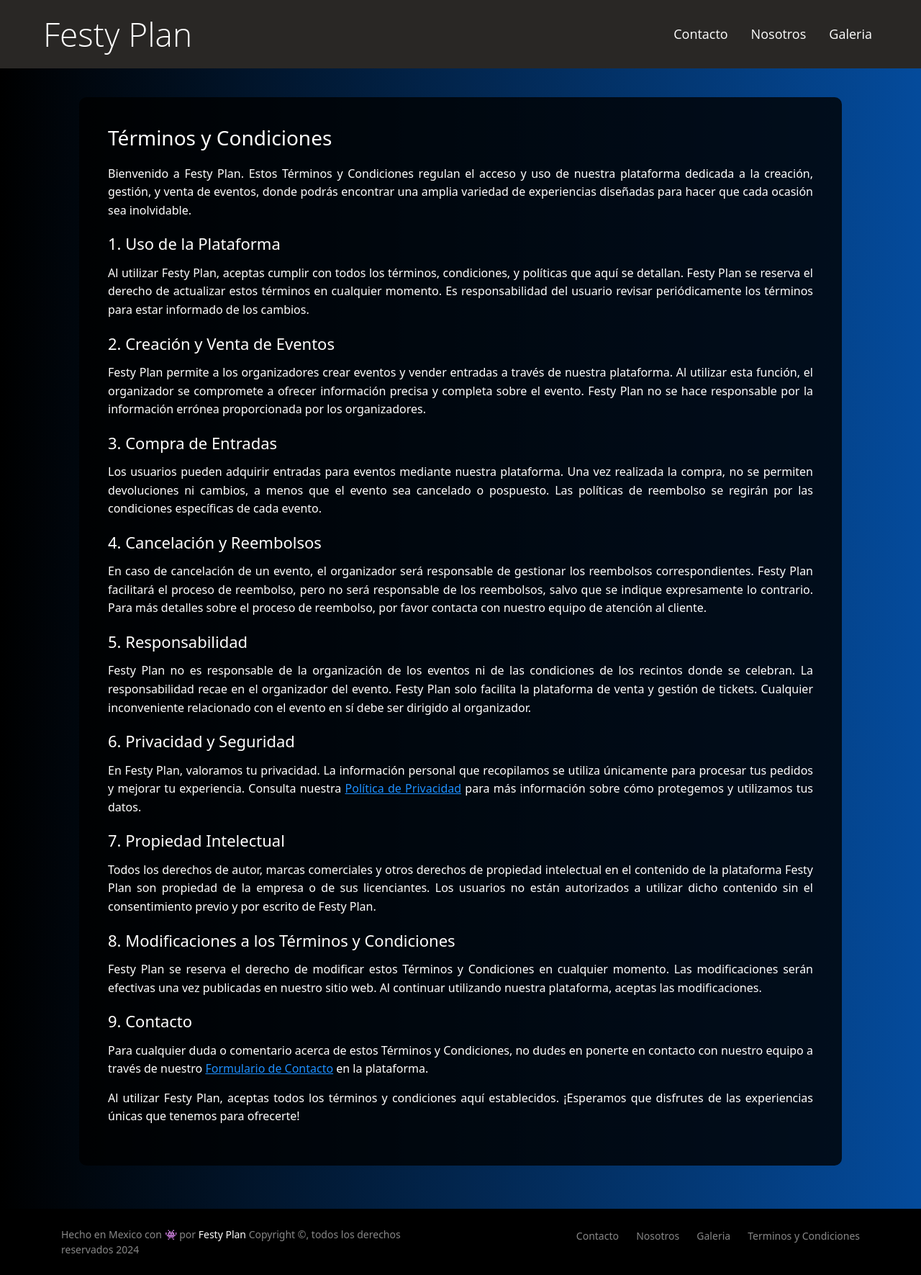
After one commit to gaelLara21/FESTIPLAN, a Flask app: page /terminos in a window 1280 px wide. The commit adds this page. Shown: the whole page at 72% size. Run offline with Flask 3, Linux system fonts and the light colour scheme.

Commit message:
03 Implementando Templates

```diff
--- a/app/app.py
+++ b/app/app.py
@@ -7,5 +7,19 @@
     return render_template('index.html')
 
 
+@app.route('/contacto')
+def contacto():
+    return render_template('contacto.html')
+
+
+@app.route('/nosotros')
+def nosotros():
+    return render_template('nosotros.html')
+
+@app.route('/terminos')
+def terminos():
+    return render_template('terminos.html')
+
+
 if __name__=='__main__':
     app.run(debug=True, port=5000)
--- a/app/static/css/style.css
+++ b/app/static/css/style.css
@@ -51,7 +51,7 @@
   margin-left: 20px;
 }
 .footer-menu li:hover a{
-  color: #ff5e14;
+  color: #044b9c;
 }
 .footer-menu li a {
   font-size: 14px;
@@ -107,7 +107,6 @@
 
 /* ----- ----- HEADER ----- ----- */
 
-/* Estilo para el header con video de fondo */
 header {
     width: 100%;
     position: relative;
--- a/app/static/css/styles.css
+++ b/app/static/css/styles.css
@@ -0,0 +1,293 @@
+body{
+    background-image: linear-gradient(to right, #000000, #044b9c);
+}
+.a{
+    color: #000000;
+}
+
+/*footer*/
+.footer-menu ul {
+    margin: 0px;
+    padding: 0px;
+}
+.container-footer {
+    max-width: 1140px;
+}
+.copyright-area{
+  background: #000000;
+  padding: 25px 0;
+}
+.copyright-text p {
+  margin: 0;
+  font-size: 14px;
+  color: #878787;
+}
+.copyright-text p a{
+  color: #ffffff;
+  text-decoration: none;
+}
+.footer-menu li {
+  display: inline-block;
+  margin-left: 20px;
+}
+.footer-menu li:hover a{
+  color: #044b9c;
+}
+.footer-menu li a {
+  font-size: 14px;
+  color: #878787;
+  text-decoration: none;
+}
+.row-footer {
+    display: -ms-flexbox;
+    display: flex;
+    -ms-flex-wrap: wrap;
+    flex-wrap: wrap;
+    margin-right: -15px;
+    margin-left: -15px;
+}
+.text-lg-left {
+    text-align: left !important;
+}
+.text-right {
+    text-align: right !important;
+}
+.col-xl-6 {
+    -ms-flex: 0 0 50%;
+    flex: 0 0 50%;
+    max-width: 50%;
+}
+.d-lg-block {
+    display: block !important;
+}
+.col-xl-6{
+	position: relative;
+    width: 100%;
+    min-height: 1px;
+    padding-right: 15px;
+    padding-left: 15px;
+}
+*, ::after, ::before {
+    box-sizing: border-box;
+}
+.container-footer {
+    width: 100%;
+    padding-right: 15px;
+    padding-left: 15px;
+    margin-right: auto;
+    margin-left: auto;
+}
+a{
+    text-decoration: black;
+
+}
+/*Estilos del Navbar*/
+.custom-navbar {
+    background-image: linear-gradient(to right, #292725, #292725);
+  }
+
+  .custom-navbar .nav-link,
+  .custom-navbar .navbar-brand,
+  .custom-navbar .navbar-toggler-icon {
+    color: white;
+  }
+  .form-control {
+    background-color: #5c009900;
+    color: #ffffff;
+    text-decoration: rgb(255, 255, 255);
+    border: 2px solid #ffffff;
+    border-radius: 5px 0 0 5px;
+}
+.btn-outline-success {
+    background-color: transparent;
+    border-color: #ffffff;
+    color: #ffffff;
+    padding: 10px;
+    display: flex;
+    align-items: center;
+    border-radius: 0 5px 5px 0;
+}
+.btn-outline-success:hover {
+    background-color: rgb(255, 255, 255);
+    color: #ffffff;
+}
+.btn-outline-success:focus {
+    background-color: transparent;
+    outline: none;
+}
+.fa-search {
+    font-size: 1.2em;
+}
+.form-control:focus {
+    background-color: transparent;
+    outline: none;
+}
+.navbar-brand {
+    font-family: "Open Sans", Arial, sans-serif;
+    font-weight: 250;
+    font-size: 46px;
+  }
+
+  .nav-item{
+      font-family: "Open Sans", Arial, sans-serif;
+      font-weight: 1500;
+      font-size: 18px;
+  }
+
+ /* Estilos generales para el formulario de contacto */
+.container-contacto {
+    width: 100%;
+    height: 100vh;
+    display: flex;
+    justify-content: center;
+    align-items: center;
+    position: relative;
+    overflow: hidden;
+}
+
+.container-contacto video {
+    position: absolute;
+    top: 0;
+    left: 0;
+    width: 100%;
+    height: 100%;
+    object-fit: cover;
+    z-index: -1;
+}
+
+form {
+    background-color: rgba(0, 0, 0, 0.7);
+    padding: 40px;
+    border-radius: 10px;
+    text-align: center;
+    color: #fff;
+    width: 100%;
+    max-width: 400px;
+    margin-top: 50px;
+    margin-bottom: 25px;
+}
+
+form h2 {
+    font-size: 2rem;
+    margin-bottom: 20px;
+}
+
+form input,
+form textarea {
+    width: 100%;
+    margin: 10px 0;
+    padding: 10px;
+    border: none;
+    border-radius: 5px;
+    font-size: 1rem;
+}
+
+form textarea {
+    resize: none;
+    height: 100px;
+}
+
+form #button-contacto {
+    background-color: #ffc107;
+    color: #000;
+    padding: 10px;
+    border: none;
+    cursor: pointer;
+    font-weight: bold;
+    font-size: 1rem;
+    border-radius: 5px;
+    transition: background-color 0.3s ease;
+}
+
+form #button-contacto:hover {
+    background-color: #ffb200;
+}
+
+
+/* Contenedor principal */
+.container {
+    width: 100%;
+    padding: 20px;
+    position: relative;
+}
+
+/* Columna principal */
+.columna {
+    width: 100%;
+    margin-bottom: 20px;
+    color: white;
+    padding: 30px;
+    background-color: rgba(0, 0, 0, 0.7);
+    border-radius: 10px;
+    position: relative;
+    box-sizing: border-box;
+}
+
+/* Estilos para el título */
+.columna h2 {
+    font-size: 40px;
+    margin-top: 0;
+    margin-bottom: 20px;
+    text-align: center;
+}
+
+/* Párrafos */
+.columna p {
+    text-align: justify;
+    margin-bottom: 15px;
+    line-height: 1.6;
+    font-size: 16px;
+    margin-left: 20px;
+    margin-right: 20px;
+}
+
+/* Imagen en la esquina superior derecha */
+.columna img {
+    width: 200px;
+    height: auto;
+    position: absolute;
+    top: 00px;
+    right: -110px;
+    z-index: 1;
+}
+/* Estilos para los términos y condiciones */
+.columna-terminos {
+    width: 100%;
+    margin-bottom: 20px;
+    color: white;
+    padding: 40px;
+    background-color: rgba(0, 0, 0, 0.8);
+    border-radius: 10px;
+    position: relative;
+}
+
+/* Estilo para el título */
+.titulo-terminos {
+    font-size: 28px;
+    margin-bottom: 20px;
+}
+
+/* Estilo para los subtítulos */
+.subtitulo-terminos {
+    font-size: 22px;
+    margin-top: 20px;
+    margin-bottom: 15px;
+}
+
+/* Estilo para los párrafos */
+.texto-terminos {
+    text-align: justify;
+    font-size: 16px;
+    margin-bottom: 15px;
+    line-height: 1.6;
+}
+
+/* Estilo para los enlaces */
+.enlace-terminos {
+    color: #1e90ff;
+    text-decoration: underline;
+}
+
+.enlace-terminos:hover {
+    color: #f5a623;
+}
--- a/app/static/js/index.js
+++ b/app/static/js/index.js
@@ -0,0 +1,6 @@
+const myCarouselElement = document.querySelector('#myCarousel')
+
+const carousel = new bootstrap.Carousel(myCarouselElement, {
+  interval: 2000,
+  touch: false
+})
--- a/app/templates/base2.html
+++ b/app/templates/baseExtend.html
@@ -4,47 +4,32 @@
     <meta charset="utf-8">
     <meta name="viewport" content="width=device-width, initial-scale=1.0">
     <title>FestiPlan |  {% block title %}{% endblock %}</title>
-    <link rel="icon" href="{{ url_for('static', filename='../static/img/icono.png') }}" type="image/x-icon">
+    <link rel="icon" href="{{ url_for('static', filename='img/icono.png') }}" type="image/x-icon">
     <link href="https://cdnjs.cloudflare.com/ajax/libs/font-awesome/6.0.0-beta3/css/all.min.css" rel="stylesheet">
     <link href="https://cdn.jsdelivr.net/npm/bootstrap@5.3.3/dist/css/bootstrap.min.css" rel="stylesheet" integrity="sha384-QWTKZyjpPEjISv5WaRU9OFeRpok6YctnYmDr5pNlyT2bRjXh0JMhjY6hW+ALEwIH" crossorigin="anonymous">
-    <link href="{{ url_for('static', filename='css/style.css') }}" rel="stylesheet" type="text/css">
+    <link href="{{ url_for('static', filename='css/styles.css') }}" rel="stylesheet" type="text/css">
   </head>
   <body>
     <header>
         <nav class="navbar navbar-expand-lg custom-navbar">
             <div class="container-fluid">
-                <!-- Empieza en buscador -->
-                <form class="d-flex justify-content-center my-4 ms-5" role="search">
-                    <input class="form-control me-2" type="search" placeholder="Buscar evento..." aria-label="Search">
-                    <button class="btn btn-outline-success" type="submit">
-                        <i class="fas fa-search"></i>
-                    </button>
-                </form>
-                <!-- Termina el Buscador -->
                 <a class="navbar-brand ms-5 me-5 " href="{{ url_for('index')}}">Festy Plan</a>
                 <button class="navbar-toggler" type="button" data-bs-toggle="collapse" data-bs-target="#navbarScroll" aria-controls="navbarScroll" aria-expanded="false" aria-label="Toggle navigation">
                     <span class="navbar-toggler-icon"></span>
                 </button>
                 <div class="collapse navbar-collapse" id="navbarScroll">
                     <ul class="navbar-nav ms-auto my-2 my-lg-0 navbar-nav-scroll" style="--bs-scroll-height: 100px;">
-                        <li class="nav-item">
-                            <a class="nav-link" href="#">Ayuda</a>
+
+                        <li class="nav-item  me-3">
+                            <a class="nav-link" href="{{ url_for('contacto')}}">Contacto</a>
                         </li>
-                        <!-- Menú Desplegable -->
-                        <li class="nav-item dropdown">
-                            <a class="nav-link dropdown-toggle" href="#" role="button" data-bs-toggle="dropdown" aria-expanded="false">
-                                Más
-                            </a>
-                            <ul class="dropdown-menu">
-                                <li><a class="dropdown-item" href="#">Action</a></li>
-                                <li><a class="dropdown-item" href="#">Another action</a></li>
-                                <li><hr class="dropdown-divider"></li>
-                                <li><a class="dropdown-item" href="#">Something else here</a></li>
-                            </ul>
+
+                        <li class="nav-item me-3">
+                            <a class="nav-link" href="{{ url_for('nosotros')}}">Nosotros</a>
                         </li>
-                        <!-- Termina Menú Desplegable -->
-                        <li class="nav-item">
-                            <button type="button" class="btn btn-primary btn-sm ms-3 me-4">CREAR TU EVENTO</button>
+
+                        <li class="nav-item me-5">
+                            <a class="nav-link" href="#">Galeria</a>
                         </li>
                     </ul>
                 </div>
@@ -67,10 +52,10 @@
                     <div class="col-xl-6 col-lg-6 d-none d-lg-block text-right">
                         <div class="footer-menu">
                             <ul>
-                                <li><a href="">Nosotros</a></li>
-                                <li><a href="">Productos</a></li>
-                                <li><a href="">Contacto</a></li>
-                                <li><a href="">Terminos y Condiciones</a></li>
+                                <li><a href="{{ url_for('contacto')}}">Contacto</a></li>
+                                <li><a href="{{ url_for('nosotros')}}">Nosotros</a></li>
+                                <li><a href="">Galeria</a></li>
+                                <li><a href="{{ url_for('terminos')}}">Terminos y Condiciones</a></li>
                             </ul>
                         </div>
                     </div>
@@ -79,5 +64,6 @@
         </div>
       </footer>
       <script src="{{ url_for ('static', filename='static/js/index.js') }}"></script>
+      <script src="{{ url_for('static', filename='js/jquery-3.5.1.min.js') }}"></script>
     </body>
 </html>
--- /dev/null
+++ b/app/templates/terminos.html
@@ -0,0 +1,73 @@
+{% extends 'baseExtend.html' %}
+
+{% block title %}Terminos y Condiciones{% endblock %}
+
+{% block content %}
+
+<main>
+    <div class="container">
+        <div class="container">
+            <div class="columna-terminos">
+                <h2 class="titulo-terminos">Términos y Condiciones</h2>
+
+                <p class="texto-terminos">
+                    Bienvenido a Festy Plan. Estos Términos y Condiciones regulan el acceso y uso de nuestra plataforma dedicada a la creación, gestión, y venta de eventos, donde podrás encontrar una amplia variedad de experiencias diseñadas para hacer que cada ocasión sea inolvidable.
+                </p>
+
+                <h3 class="subtitulo-terminos">1. Uso de la Plataforma</h3>
+                <p class="texto-terminos">
+                    Al utilizar Festy Plan, aceptas cumplir con todos los términos, condiciones, y políticas que aquí se detallan. Festy Plan se reserva el derecho de actualizar estos términos en cualquier momento. Es responsabilidad del usuario revisar periódicamente los términos para estar informado de los cambios.
+                </p>
+
+                <h3 class="subtitulo-terminos">2. Creación y Venta de Eventos</h3>
+                <p class="texto-terminos">
+                    Festy Plan permite a los organizadores crear eventos y vender entradas a través de nuestra plataforma. Al utilizar esta función, el organizador se compromete a ofrecer información precisa y completa sobre el evento. Festy Plan no se hace responsable por la información errónea proporcionada por los organizadores.
+                </p>
+
+                <h3 class="subtitulo-terminos">3. Compra de Entradas</h3>
+                <p class="texto-terminos">
+                    Los usuarios pueden adquirir entradas para eventos mediante nuestra plataforma. Una vez realizada la compra, no se permiten devoluciones ni cambios, a menos que el evento sea cancelado o pospuesto. Las políticas de reembolso se regirán por las condiciones específicas de cada evento.
+                </p>
+
+                <h3 class="subtitulo-terminos">4. Cancelación y Reembolsos</h3>
+                <p class="texto-terminos">
+                    En caso de cancelación de un evento, el organizador será responsable de gestionar los reembolsos correspondientes. Festy Plan facilitará el proceso de reembolso, pero no será responsable de los reembolsos, salvo que se indique expresamente lo contrario. Para más detalles sobre el proceso de reembolso, por favor contacta con nuestro equipo de atención al cliente.
+                </p>
+
+                <h3 class="subtitulo-terminos">5. Responsabilidad</h3>
+                <p class="texto-terminos">
+                    Festy Plan no es responsable de la organización de los eventos ni de las condiciones de los recintos donde se celebran. La responsabilidad recae en el organizador del evento. Festy Plan solo facilita la plataforma de venta y gestión de tickets. Cualquier inconveniente relacionado con el evento en sí debe ser dirigido al organizador.
+                </p>
+
+                <h3 class="subtitulo-terminos">6. Privacidad y Seguridad</h3>
+                <p class="texto-terminos">
+                    En Festy Plan, valoramos tu privacidad. La información personal que recopilamos se utiliza únicamente para procesar tus pedidos y mejorar tu experiencia. Consulta nuestra <a href="{{ url_for('terminos')}}" class="enlace-terminos">Política de Privacidad</a> para más información sobre cómo protegemos y utilizamos tus datos.
+                </p>
+
+                <h3 class="subtitulo-terminos">7. Propiedad Intelectual</h3>
+                <p class="texto-terminos">
+                    Todos los derechos de autor, marcas comerciales y otros derechos de propiedad intelectual en el contenido de la plataforma Festy Plan son propiedad de la empresa o de sus licenciantes. Los usuarios no están autorizados a utilizar dicho contenido sin el consentimiento previo y por escrito de Festy Plan.
+                </p>
+
+                <h3 class="subtitulo-terminos">8. Modificaciones a los Términos y Condiciones</h3>
+                <p class="texto-terminos">
+                    Festy Plan se reserva el derecho de modificar estos Términos y Condiciones en cualquier momento. Las modificaciones serán efectivas una vez publicadas en nuestro sitio web. Al continuar utilizando nuestra plataforma, aceptas las modificaciones.
+                </p>
+
+                <h3 class="subtitulo-terminos">9. Contacto</h3>
+                <p class="texto-terminos">
+                    Para cualquier duda o comentario acerca de estos Términos y Condiciones, no dudes en ponerte en contacto con nuestro equipo a través de nuestro <a href="{{ url_for('contacto')}}" class="enlace-terminos">Formulario de Contacto</a> en la plataforma.
+                </p>
+
+                <p class="texto-terminos">
+                    Al utilizar Festy Plan, aceptas todos los términos y condiciones aquí establecidos. ¡Esperamos que disfrutes de las experiencias únicas que tenemos para ofrecerte!
+                </p>
+            </div>
+        </div>
+
+</main>
+
+
+<script src="{{ url_for('static', filename='js/jquery-3.5.1.min.js') }}"></script>
+
+{% endblock %}
```
Also changed, not shown: app/static/js/contacto.js (added, +32 -0 lines), app/static/js/parallax.js (deleted, +0 -27 lines), app/templates/base.html (+11 -10 lines), app/templates/contacto.html (added, +29 -0 lines), app/templates/index.html (+27 -1 lines), app/templates/nosotros.html (added, +43 -0 lines).
